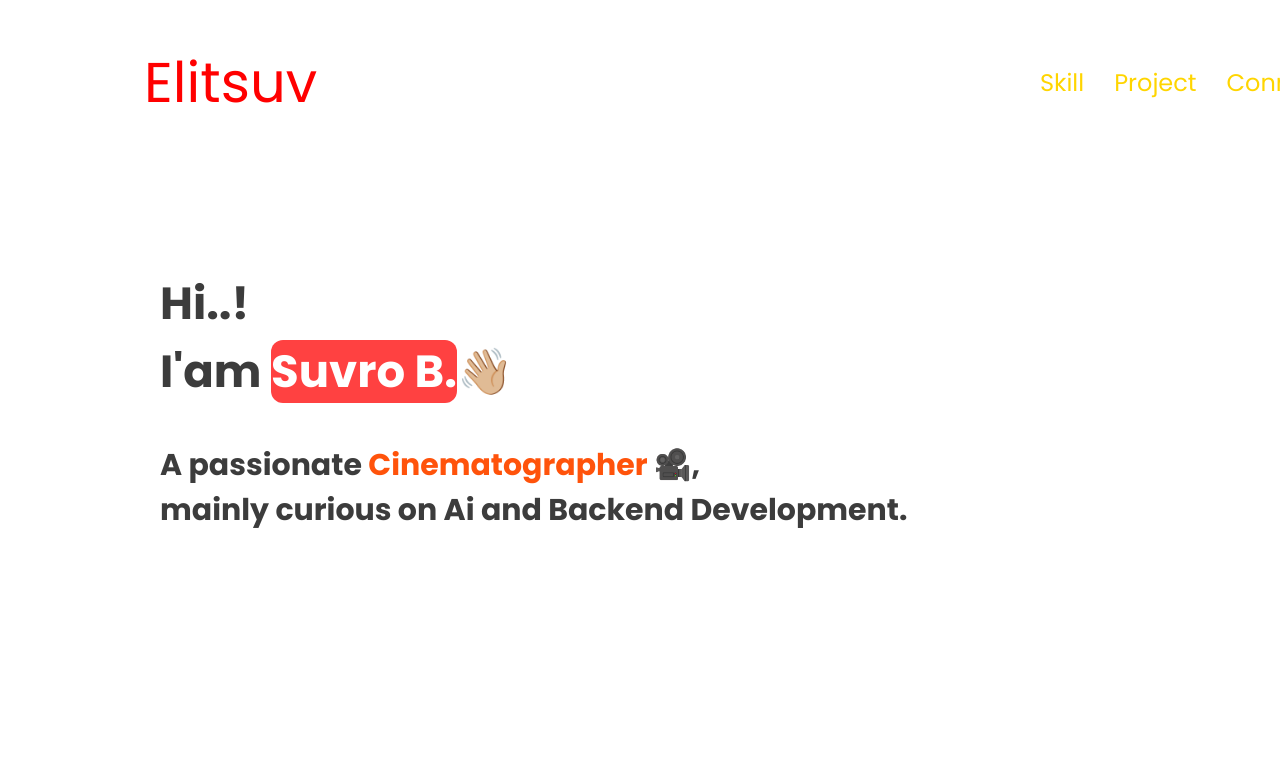
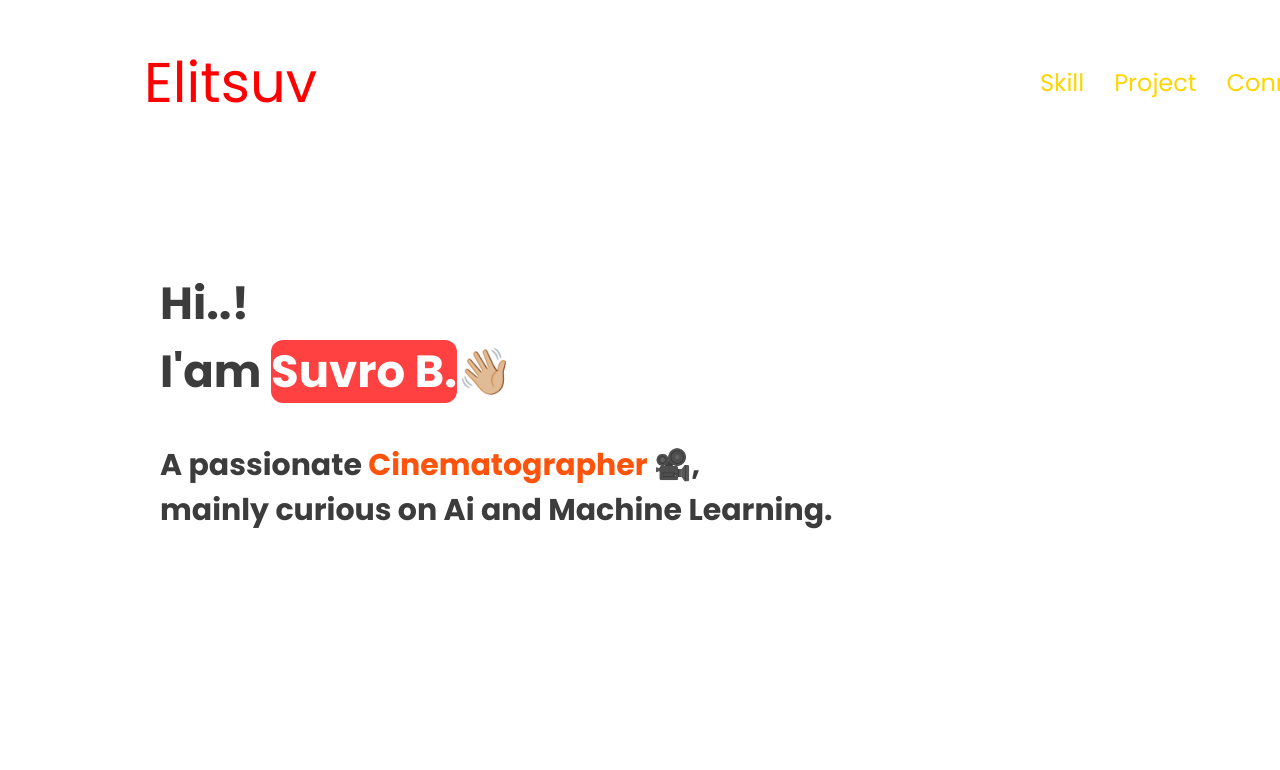
Before and after one commit to Elitsuv/home, a plain HTML site: page index.html in a window 1280 px wide. Shown: the top 770 px of the page. Drawn offline with Linux system fonts and the light colour scheme.

Commit message:
Update index.html
body change to ML

```diff
--- a/index.html
+++ b/index.html
@@ -28,7 +28,7 @@
 
     <div class="body-main">
         <h2>Hi..! <br> I'am <span class="span-x1">Suvro B.</span>👋🏼</h2>
-        <p1 class="body-p2"><b>A passionate <span class="span-x2"></span>,<br>mainly curious on Ai and Backend Development.</b></p1>
+        <p1 class="body-p2"><b>A passionate <span class="span-x2"></span>,<br>mainly curious on Ai and Machine Learning. </b></p1>
 
     </div>
 
```
